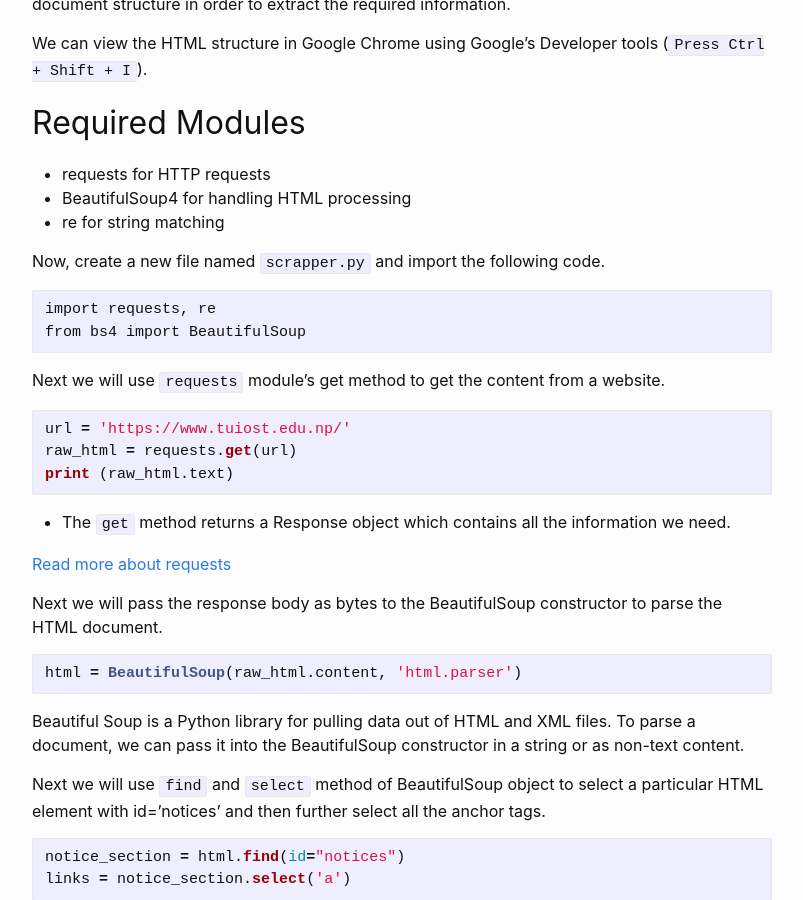
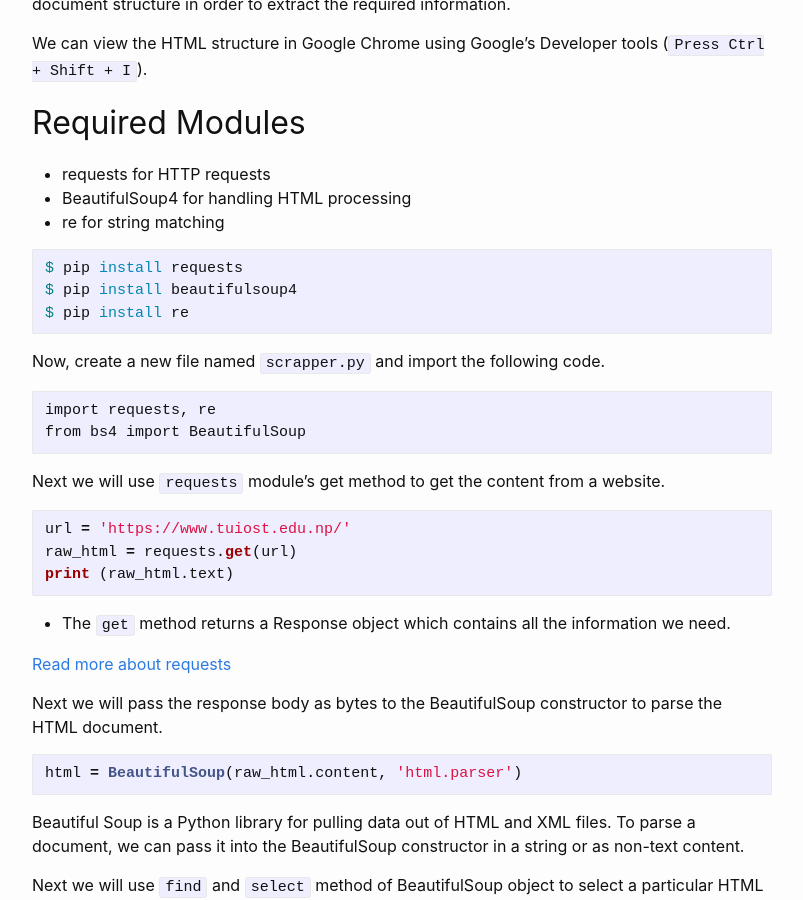
Before and after one commit to dwit013/dwit013.github.io, a Jekyll site: the page built from module/11/web-scraping.md, in a window 1280 px wide and 900 px high, scrolled down 530 px. Shown: the whole window, without its empty margins (238-1041 px from the left). Built offline with Jekyll 4.4.1, drawn with Linux system fonts in a browser that asks for light colours; our own code applies the rules of GitHub Pages for plain Markdown files.

Commit message:
Added package installation details

````diff
--- a/module/11/web-scraping.md
+++ b/module/11/web-scraping.md
@@ -25,6 +25,12 @@ We can view the HTML structure in Google Chrome using Google's Developer tools (
 * requests for HTTP requests
 * BeautifulSoup4 for handling HTML processing
 * re for string matching
+
+```bash
+$ pip install requests
+$ pip install beautifulsoup4
+$ pip install re
+```
 
 Now, create a new file named `scrapper.py` and import the following code.
 
````
